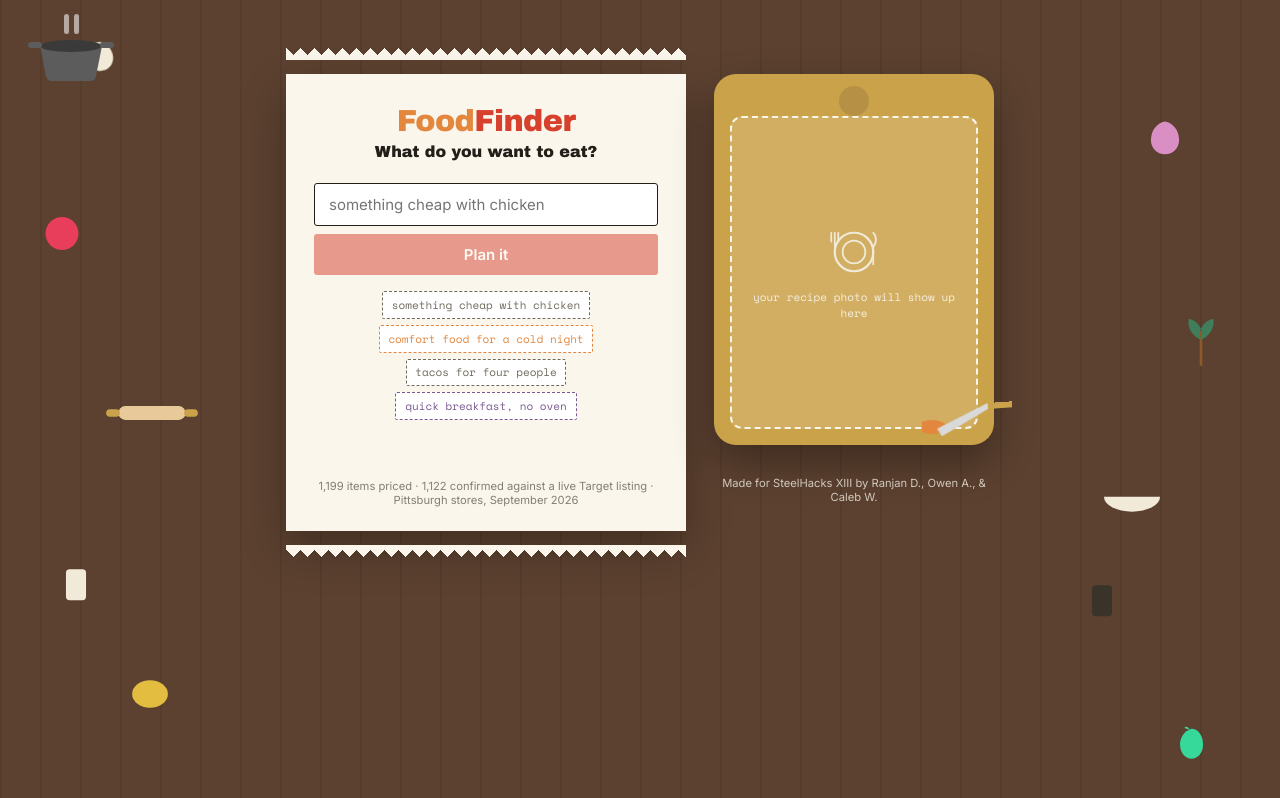
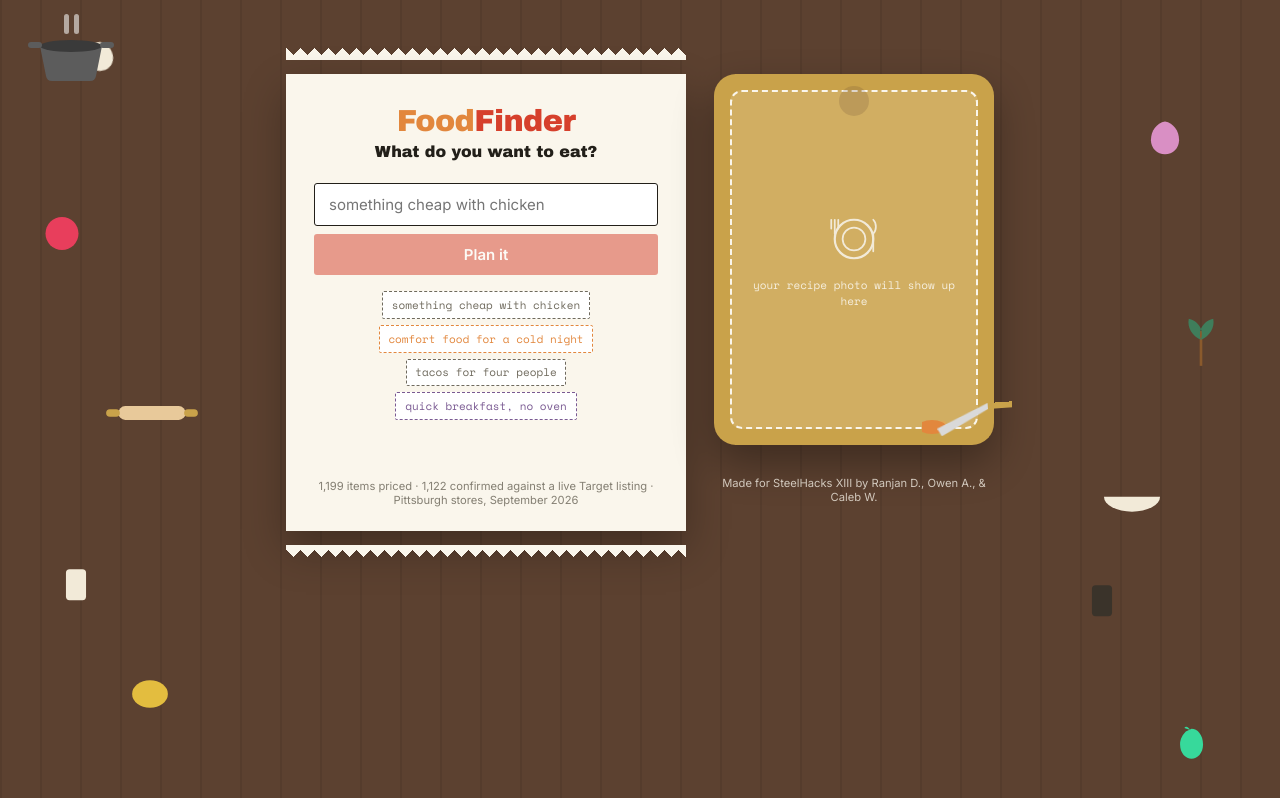
Before and after one commit to owen-ipc/FoodFinder, a Next.js app in the folder web/: page / in a window 1280 px wide. Built offline with nearby package versions, Linux system fonts and the light colour scheme.

Commit message:
Update margin-top property in photoFrame class

```diff
--- a/web/app/globals.css
+++ b/web/app/globals.css
@@ -489,7 +489,7 @@ body {
 
 .photoFrame {
   flex: 1;
-  margin-top: 1.6rem;
+  margin-top: 1.6rem 0;
   border: 2.5px dashed var(--paper);
   border-radius: 12px;
   background: rgba(250, 246, 236, 0.15);
```
